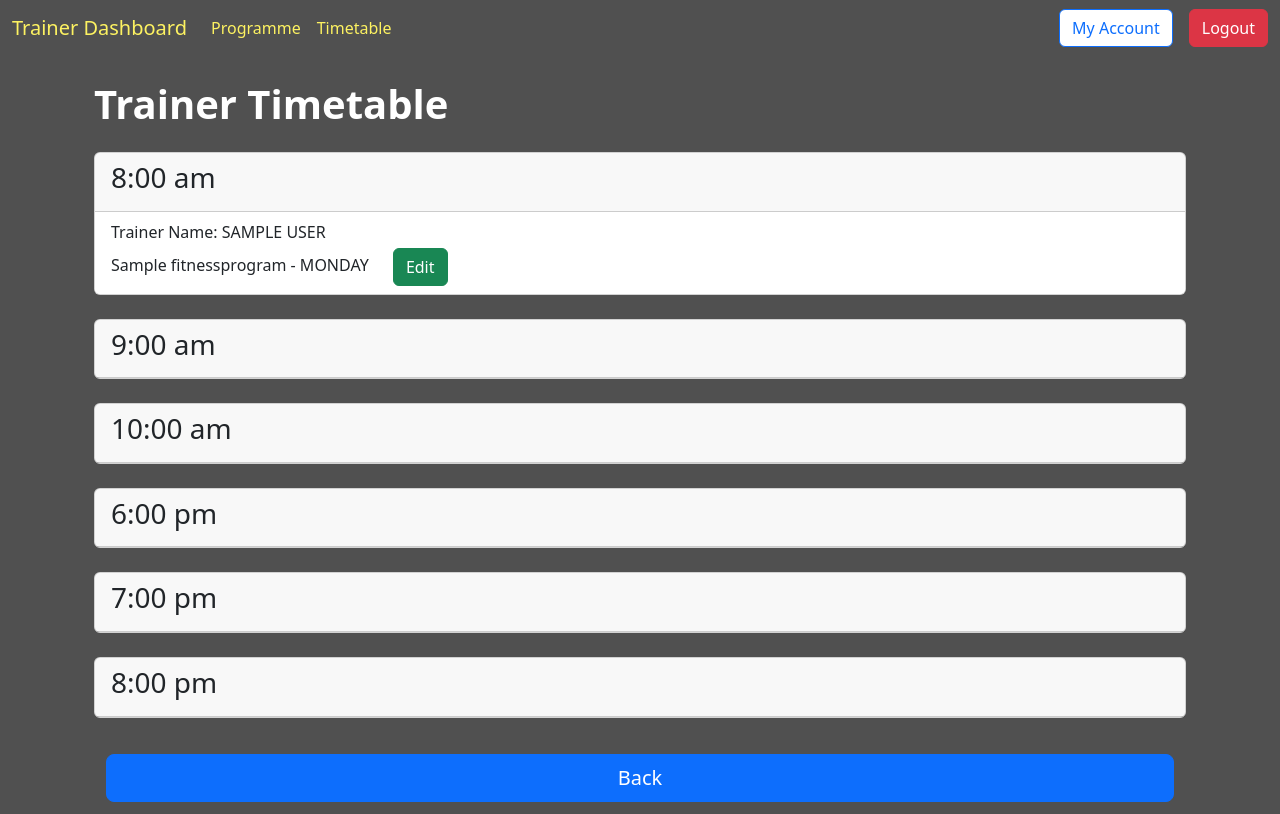
After one commit to SumedhaEndar/Group8_System, a Django app: page /trainers/trainer-timetable in a window 1280 px wide. The commit adds this page. Run offline with Django 5.2, Linux system fonts and the light colour scheme; a user stored in the database is signed in; tables that the repository leaves empty hold one stand-in row (values such as "Sample post").

Commit message:
Update model.py Fitness Program program_time become selection Add new html, url.py, views.py for timetable and editTime Update form.py add new edit time function

```diff
--- a/trainers/models.py
+++ b/trainers/models.py
@@ -11,10 +11,18 @@ class FitnessProgram(models.Model):
         ('SATURDAY', 'Saturday'),
         ('SUNDAY', 'Sunday'),
     )
+    TIME = (
+        ('08:00', '8:00 am'),
+        ('09:00', '9:00 am'),
+        ('10:00', '10:00 am'),
+        ('18:00', '6:00 pm'),
+        ('19:00', '7:00 pm'),
+        ('20:00', '8:00 pm'),
+    )
     program_id = models.AutoField(primary_key=True)
     program_name = models.CharField(max_length=100)
     program_day = models.CharField(max_length=20, choices=DAYS_OF_WEEK, default='Mon')
-    program_time = models.CharField(max_length=50)
+    program_time = models.CharField(max_length=5, choices=TIME, default='08:00')
     program_pax = models.IntegerField()
     program_price = models.DecimalField(max_digits=10, decimal_places=2)
     trainer = models.ForeignKey(Trainer, on_delete=models.CASCADE)
--- a/trainers/templates/trainers/trainer-base.html
+++ b/trainers/templates/trainers/trainer-base.html
@@ -17,7 +17,7 @@
       <div class="collapse navbar-collapse" id="navbarNavAltMarkup">
         <div class="navbar-nav">
           <a class="nav-link yellow-font" href="{% url 'trainer-program'%}">Programme</a>
-          <a class="nav-link yellow-font" href="#">Timetable</a>
+          <a class="nav-link yellow-font" href="{% url 'trainer-timetable'%}">Timetable</a>
         </div>
       </div>
       <div class="d-flex column-gap-3">
--- a/trainers/templates/trainers/trainer-home.html
+++ b/trainers/templates/trainers/trainer-home.html
@@ -37,9 +37,8 @@
     function redirectToTrainerProgram() {
         window.location.href = '{% url 'trainer-program'%}';
     }
-    {% comment %}
     function redirectToTrainerTimetable() {
-        window.location.href = '{% url "trainerTimetable" %}';
-    } {% endcomment %}
+        window.location.href = '{% url 'trainer-timetable' %}';
+    }
 </script>
 {% endblock content %}
--- /dev/null
+++ b/trainers/templates/trainers/trainer-timetable.html
@@ -0,0 +1,27 @@
+{% extends "trainers/trainer-base.html" %}
+{% block content %}
+<div class="container">
+    <h1 class="mt-4 mb-4" style="color:white; font-weight: bold;">Trainer Timetable</h1>
+
+    {% for time_data in timetable_data %}
+        <div class="card mb-4">
+            <div class="card-header">
+                <h3>{{ time_data.time_label }}</h3>
+            </div>
+            <ul class="list-group list-group-flush">
+                {% for program in time_data.programs %}
+                    <li class="list-group-item">
+                        <p class="mb-1">Trainer Name: {{ program.trainer|upper}}</p>
+                        {{ program.program_name }} - {{ program.program_day }}
+                        <a href="{% url 'trainer-edit-time' program_name=program.program_name %}" class="btn btn-success" style="margin-left: 20px;">Edit</a>
+                    </li>
+                {% endfor %}
+            </ul>
+        </div>
+    {% endfor %}
+
+    <div class="btn-group btn-group-justified" style="width: 100%; padding:12px;">
+        <a href="{% url 'trainer-home' %}" class="btn btn-primary btn-lg">Back</a>
+      </div>
+</div>
+{% endblock content %}
--- a/trainers/urls.py
+++ b/trainers/urls.py
@@ -7,4 +7,6 @@ urlpatterns = [
     path("add-program", views.add_program, name="trainer-add-program"),
     path('trainer-program-detail/<str:program_name>/', views.trainer_program_detail, name='trainer-program-detail'),
     path('delete-program/<str:program_name>/', views.delete_program, name='delete-program'),
+    path("trainer-timetable", views.trainer_timetable, name='trainer-timetable'),
+    path("edit-time/<str:program_name>", views.edit_time, name="trainer-edit-time"),
 ]
--- a/trainers/views.py
+++ b/trainers/views.py
@@ -3,8 +3,9 @@ from django.contrib.auth.decorators import login_required
 from users.decorators import trainer_required
 from users.models import Member, Admin, Trainer, User
 from trainers.models import FitnessProgram
-from .forms import FitnessProgramForm
+from .forms import FitnessProgramForm, FitnessProgramEditForm
 from django.contrib import messages
+from django.http import HttpRequest
 
 @login_required
 @trainer_required
@@ -67,6 +68,21 @@ def add_program(request):
 
 @login_required
 @trainer_required
+def edit_time(request, program_name):
+    program = get_object_or_404(FitnessProgram, program_name=program_name)
+
+    if request.method == 'POST':
+        form = FitnessProgramEditForm(request.POST, instance=program)
+        if form.is_valid():
+            form.save()
+            return redirect('trainer-timetable')
+    else:
+        form = FitnessProgramEditForm(instance=program)
+
+    return render(request, 'trainers/trainer-edit-time.html', {'form': form, 'program': program})
+
+@login_required
+@trainer_required
 def trainer_program_detail(request, program_name):
     program = get_object_or_404(FitnessProgram, program_name=program_name)
     return render(request, 'trainers/trainer-program-detail.html', {'program': program})
@@ -82,4 +98,34 @@ def delete_program(request, program_name):
         messages.success(request, f'The program "{program_name}" has been deleted.')
         return redirect('trainer-program')
 
-    return redirect('trainers/trainer_programDetail', program_name=program_name)
+    return redirect('trainers/trainer-program-detail.html', program_name=program_name)
+
+@login_required
+@trainer_required
+def trainer_timetable(request):
+
+    TIME = (
+        ('08:00', '8:00 am'),
+        ('09:00', '9:00 am'),
+        ('10:00', '10:00 am'),
+        ('18:00', '6:00 pm'),
+        ('19:00', '7:00 pm'),
+        ('20:00', '8:00 pm'),
+    )
+    timetable_data = []
+
+    for time_slot, time_label in TIME:
+        programs = FitnessProgram.objects.filter(program_time=time_slot).order_by('program_day')
+        timetable_data.append({'time_slot': time_slot, 'time_label': time_label, 'programs': programs})
+
+    return render(request, 'trainers/trainer-timetable.html', {'timetable_data': timetable_data})
+
+# def trainer_timetable(request):
+#     days_of_week = ['Monday', 'Tuesday', 'Wednesday', 'Thursday', 'Friday', 'Saturday', 'Sunday']
+#     timetable_data = []
+
+#     for day in days_of_week:
+#         programs = FitnessProgram.objects.filter(program_day=day).order_by('program_time')
+#         timetable_data.append({'day': day, 'programs': programs})
+
+#     return render(request, 'trainers/trainer-timetable.html', {'timetable_data': timetable_data})
```
Also changed, not shown: trainers/forms.py (+13 -2 lines), trainers/templates/trainers/trainer-edit-time.html (added, +23 -0 lines), media/program_images/mmulogo_Gqh9KZ3.png (added), media/program_images/mmulogo_N0PhfeR.png (added), media/program_images/mmulogo_NznD2AZ.png (added).
